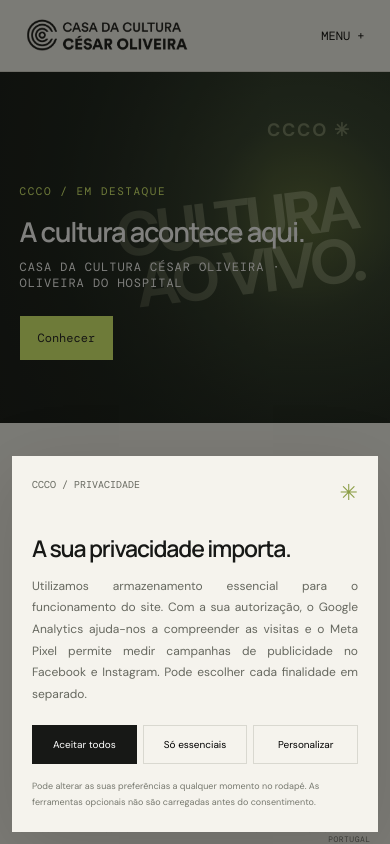
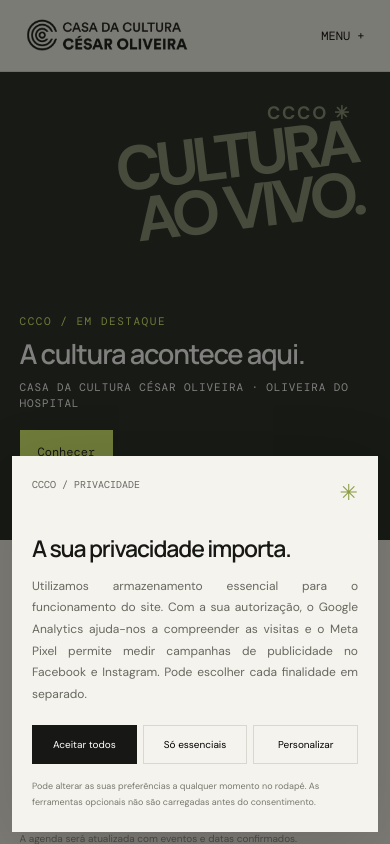
Before and after one commit to casadaculturacesaroliveira/CCCO, a Next.js app: page / in a window 390 px wide. Shown: the top 844 px of the page. Built offline with nearby package versions, Linux system fonts and the light colour scheme; no server answers; the database is empty.

Commit message:
Repor banner original responsivo em tablet e smartphone

```diff
--- a/app/globals.css
+++ b/app/globals.css
@@ -139,24 +139,24 @@ p { text-align: justify; text-justify: inter-word; }
 .ccco-banner-art strong{font-size:clamp(65px,11vw,170px);line-height:.83;letter-spacing:-.09em;text-align:right;transform:rotate(-7deg)}
 @media(max-width:640px){.ccco-banner-art{padding:8%;opacity:.5}.ccco-banner-art strong{font-size:clamp(60px,16vw,100px)}}
 
-/* Banner responsivo: mesma composição sobreposta do computador em todos os ecrãs. */
+/* Banner responsivo: imagem completa, sem cortes, em tablet e telemóvel. */
 @media (max-width:900px){
-  .ccco-banner{position:relative;display:block;height:clamp(340px,43vw,570px);overflow:hidden}
-  .ccco-banner-image{position:absolute;inset:0;width:100%;height:100%;display:block}
-  .ccco-banner-image img{width:100%;height:100%;object-fit:cover;object-position:center}
-  .ccco-banner-shade{display:block}
-  .ccco-banner-content{position:absolute;left:8.5%;bottom:12%;width:auto;max-width:min(650px,72%);padding:0;background:transparent}
-  .ccco-banner-content h2{font-size:clamp(30px,5vw,60px);margin:18px 0 12px}
-  .ccco-banner-content p{font-size:12px;margin-bottom:25px}
-  .ccco-banner-controls{right:5%;bottom:10%}
-  .ccco-banner-fallback{height:100%}
+  .ccco-banner{height:auto;display:flex;flex-direction:column;overflow:hidden}
+  .ccco-banner-image{position:relative;inset:auto;width:100%;height:clamp(200px,56.25vw,510px);display:flex;align-items:center;justify-content:center;background:#1b211b}
+  .ccco-banner-image img{width:100%;height:100%;object-fit:contain;object-position:center}
+  .ccco-banner-shade{display:none}
+  .ccco-banner-content{position:relative;left:auto;bottom:auto;max-width:none;width:100%;padding:22px 6% 72px;background:#1b211b}
+  .ccco-banner-content h2{font-size:clamp(27px,4.6vw,44px);margin:10px 0}
+  .ccco-banner-content p{font-size:11px;line-height:1.5;margin-bottom:18px}
+  .ccco-banner-controls{right:6%;bottom:16px}
+  .ccco-banner-fallback{height:clamp(220px,56.25vw,510px)}
 }
 @media (max-width:640px){
-  .ccco-banner{height:clamp(340px,90vw,480px)}
-  .ccco-banner-content{left:5%;bottom:18%;max-width:85%}
-  .ccco-banner-content h2{font-size:clamp(27px,7vw,42px);overflow-wrap:anywhere}
-  .ccco-banner-controls{right:5%;bottom:4%}
-  .ccco-banner-controls button{width:35px;height:35px}
+  .ccco-banner{height:auto}
+  .ccco-banner-image{height:clamp(180px,56.25vw,360px)}
+  .ccco-banner-content{left:auto;bottom:auto;max-width:none;padding:18px 5% 66px}
+  .ccco-banner-content h2{font-size:clamp(25px,7vw,36px);overflow-wrap:anywhere}
+  .ccco-banner-controls{right:5%;bottom:12px}
 }
 
 /* Página de proteção de dados */
```
